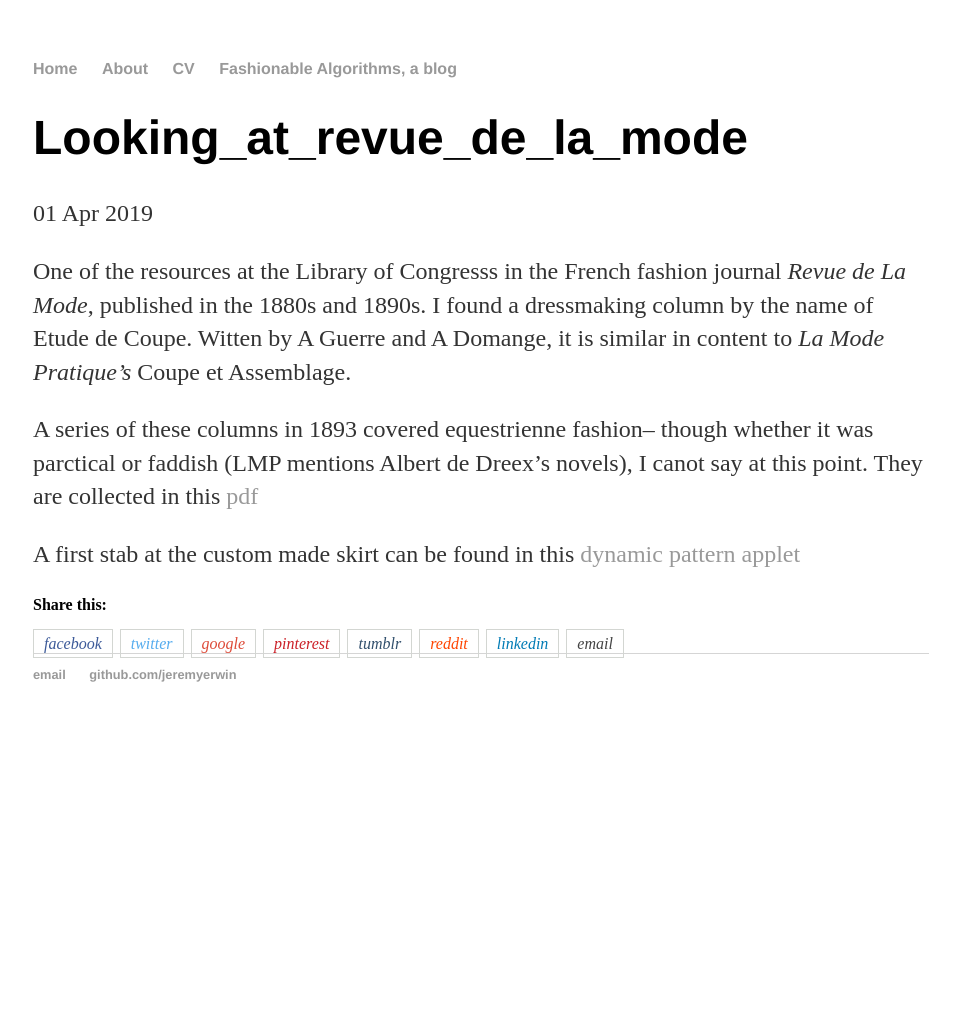
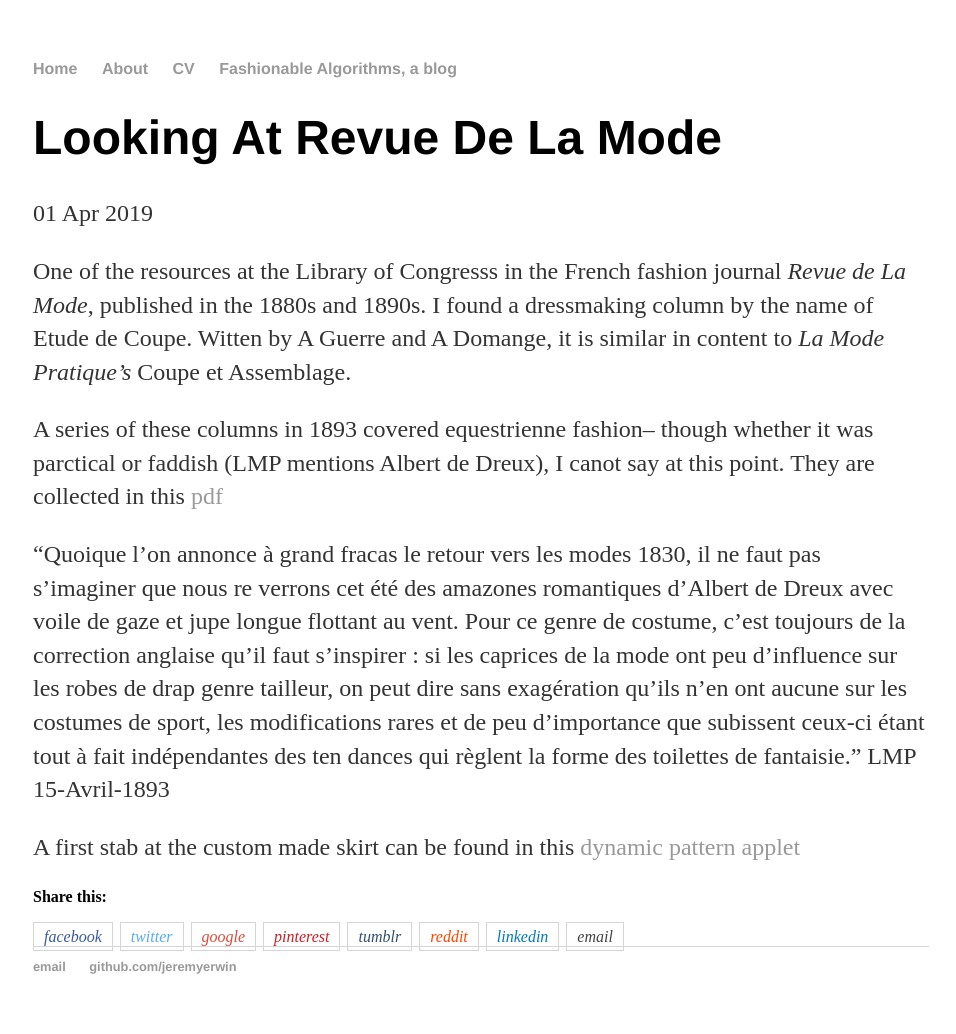
Before and after one commit to jeremyerwin/jeremyerwin.github.io, a Jekyll site: the page built from _posts/2019-04-01-looking-at-Revue-de-la-mode.md, in a window 1280 px wide. Shown: the whole page, without its empty margins (159-1115 px from the left). Built offline with Jekyll 4.4.1, drawn with Linux system fonts in a browser that asks for light colours; before the commit the page ends 900 px from its top, so only the background shows below that.

Commit message:
added lmp quote

```diff
--- a/_posts/2019-04-01-looking_at_revue_de_la_mode.md
+++ b/_posts/2019-04-01-looking-at-Revue-de-la-mode.md
@@ -7,7 +7,10 @@
 dressmaking column by the name of Etude de Coupe. Witten by A Guerre and A Domange, it is similar in content to _La Mode Pratique's_ Coupe et
 Assemblage.
 
-A series of these columns in 1893 covered equestrienne fashion-- though whether it was parctical or faddish (LMP mentions Albert de Dreex's novels), I
+A series of these columns in 1893 covered equestrienne fashion-- though whether it was parctical or faddish (LMP mentions Albert de Dreux), I
 canot say at this point. They are collected in this [pdf](https://www.dropbox.com/s/3lnzno8hhacj32y/skirts%20and%20breaches%20for%20the%20amazone.pdf?dl=0)
 
+"Quoique l'on annonce à grand fracas le retour vers les modes 1830, il ne faut pas s’imaginer que nous re­ verrons cet été des amazones romantiques d’Albert de Dreux avec voile de gaze et jupe longue flottant au vent. Pour ce genre de costume, c’est toujours de la correction anglaise qu’il faut s’inspirer : si les caprices de la mode ont peu d’influence sur les robes de drap genre tailleur, on peut dire sans exagération qu’ils n’en ont aucune sur les costumes de sport, les modifications rares et de peu d’importance que subissent ceux-ci étant tout à fait indépendantes des ten­ dances qui règlent la forme des toilettes de fantaisie."
+LMP 15-Avril-1893
+
 A first stab at the custom made skirt can be found in this [dynamic pattern applet](https://jeremyerwin.github.io/patterns/revuedelamode/JupeAmazone.html)
```
